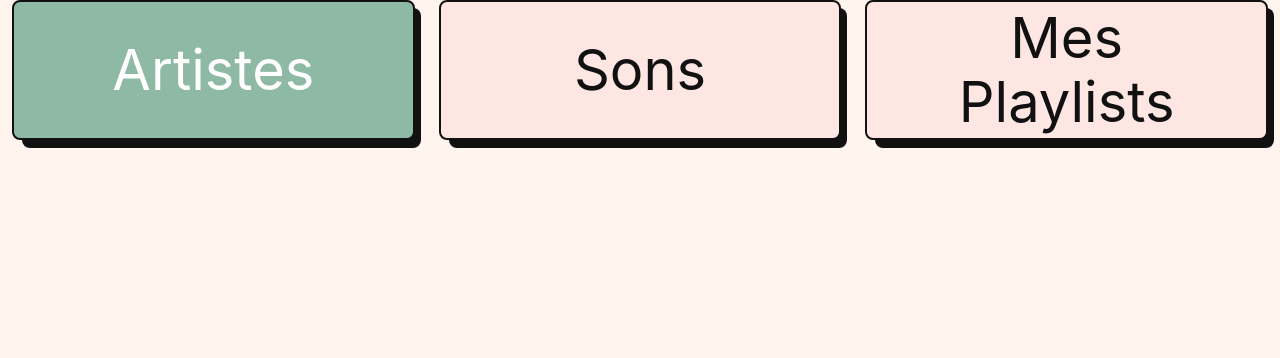
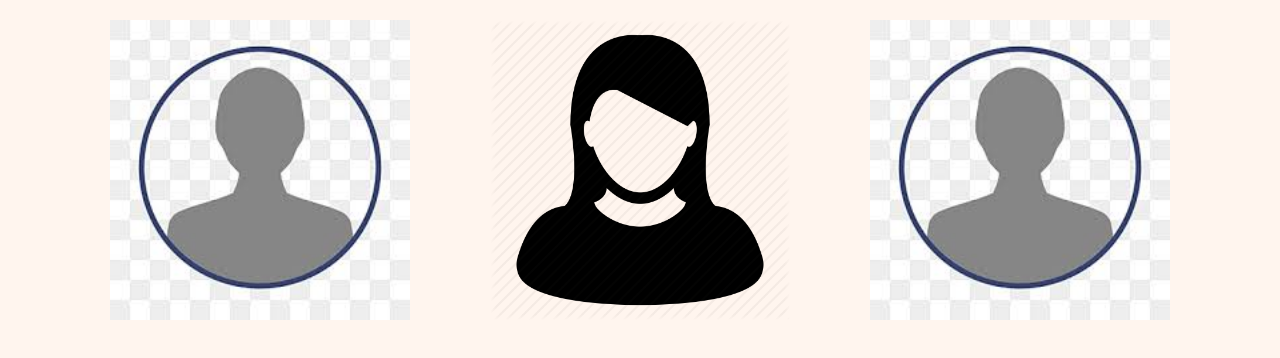
Before and after one commit to gabrielaillet/OrpheoMix, a website: page html/firstPage.html in a window 1280 px wide. Drawn offline with Linux system fonts and the light colour scheme.

Commit message:
artist page

```diff
--- a/css/firstPage.css
+++ b/css/firstPage.css
@@ -21,6 +21,17 @@ a:hover {
 
 }
 
+.profile-picture {
+    width: 150px; /* Largeur fixe */
+    height: 150px; /* Hauteur fixe pour que ce soit un carré */
+    border-radius: 50%; /* Rendre l'élément circulaire */
+    border: 2px solid #111; /* Ajouter une bordure */
+    display: flex; /* Centrer le contenu */
+    justify-content: center; /* Centrer horizontalement */
+    align-items: center; /* Centrer verticalement */
+    background-color: #f0f0f0; /* Facultatif : couleur de fond */
+}
+
 .buttonHeader{
     background-color: #fee6e3;
     border: 2px solid #111;
--- a/html/firstPage.html
+++ b/html/firstPage.html
@@ -4,27 +4,30 @@
     <meta charset="UTF-8" />
     <meta name="viewport" content="width=device-width, initial-scale=1.0" />
     <title>firstpage</title>
-    <link
-    href="/css/bootstrap.min.css"
-    rel="stylesheet"
-  />
+    <link href="/css/bootstrap.min.css" rel="stylesheet" />
     <link rel="stylesheet" href="/css/index.css" />
   </head>
   <body>
     <div id="button-container"></div>
+    <div class="container" style="margin-top: 20px">
+      <div class="row">
+        <div class="col profile-picture">
+          <img src="/assets/images.jpeg" alt="Profile"  style="width: 300px;height: 300px;"/>
+        </div>
+        <div class="col"><div class="col profile-picture">
+          <img src="/assets/womenprofile.png" alt="Profile" style="width: 300px;height: 300px;"/>
+        </div></div>
+        <div class="col"><div class="col profile-picture">
+          <img src="/assets/images.jpeg" alt="Profile"  style="width: 300px;height: 300px;" />
+        </div></div>
+      </div>
+    </div>
 
     <script src="/js/buttonGroup.js"></script>
     <script>
-      // Call the function after the script is loaded
-      const buttons = [
-        { label: "Artistes", href: "/firstpage.html" },
-        { label: "Sons", href: "/nextpage.html" },
-        { label: "Mes Playlists", href: "/index.html" },
-      ];
+
       createButtonGroup("button-container", buttons, 0); // Active index is 1
     </script>
-        <script src="/js/bootstrap.bundle.min.js"></script>
-
+    <script src="/js/bootstrap.bundle.min.js"></script>
   </body>
-
 </html>
--- a/js/buttonGroup.js
+++ b/js/buttonGroup.js
@@ -4,7 +4,13 @@
  * @param {Array} buttons - Array of button objects with `label` and `href`.
  * @param {number} activeIndex - The index of the active button.
  */
-function createButtonGroup(containerId, buttons, activeIndex) {
+function createButtonGroup(containerId, activeIndex) {
+   // Call the function after the script is loaded
+   const buttons = [
+    { label: "Artistes", href: "/firstpage.html" },
+    { label: "Sons", href: "/nextpage.html" },
+    { label: "Mes Playlists", href: "/index.html" },
+  ];
   const container = document.getElementById(containerId);
 
   // Ensure the container exists
@@ -20,7 +26,7 @@ function createButtonGroup(containerId, buttons, activeIndex) {
   const buttonGroupRow = document.createElement("div");
   buttonGroupRow.classList.add("row");
 
-  buttonGroup.classList.add("container-fluid","fixed-top");
+  buttonGroup.classList.add("container-fluid");
 
   // Generate buttons
   buttons.forEach((button, index) => {
```
Also changed, not shown: html/nextPage.html (+1 -7 lines), index.html (+2 -2 lines), index.js (+27 -14 lines), assets/cover.jpeg (renamed from cover.jpeg), assets/images.jpeg (added), assets/womenprofile.png (added).
